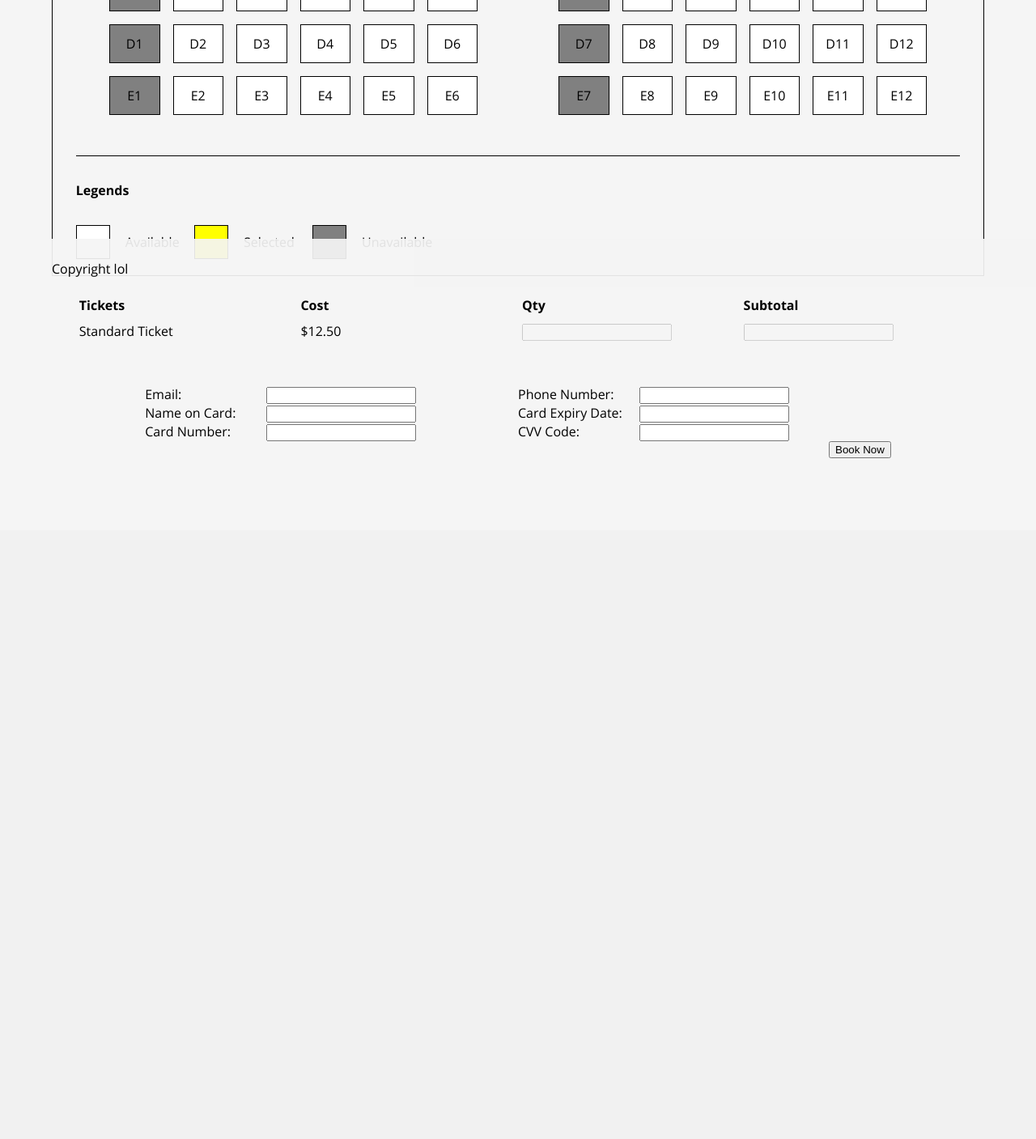
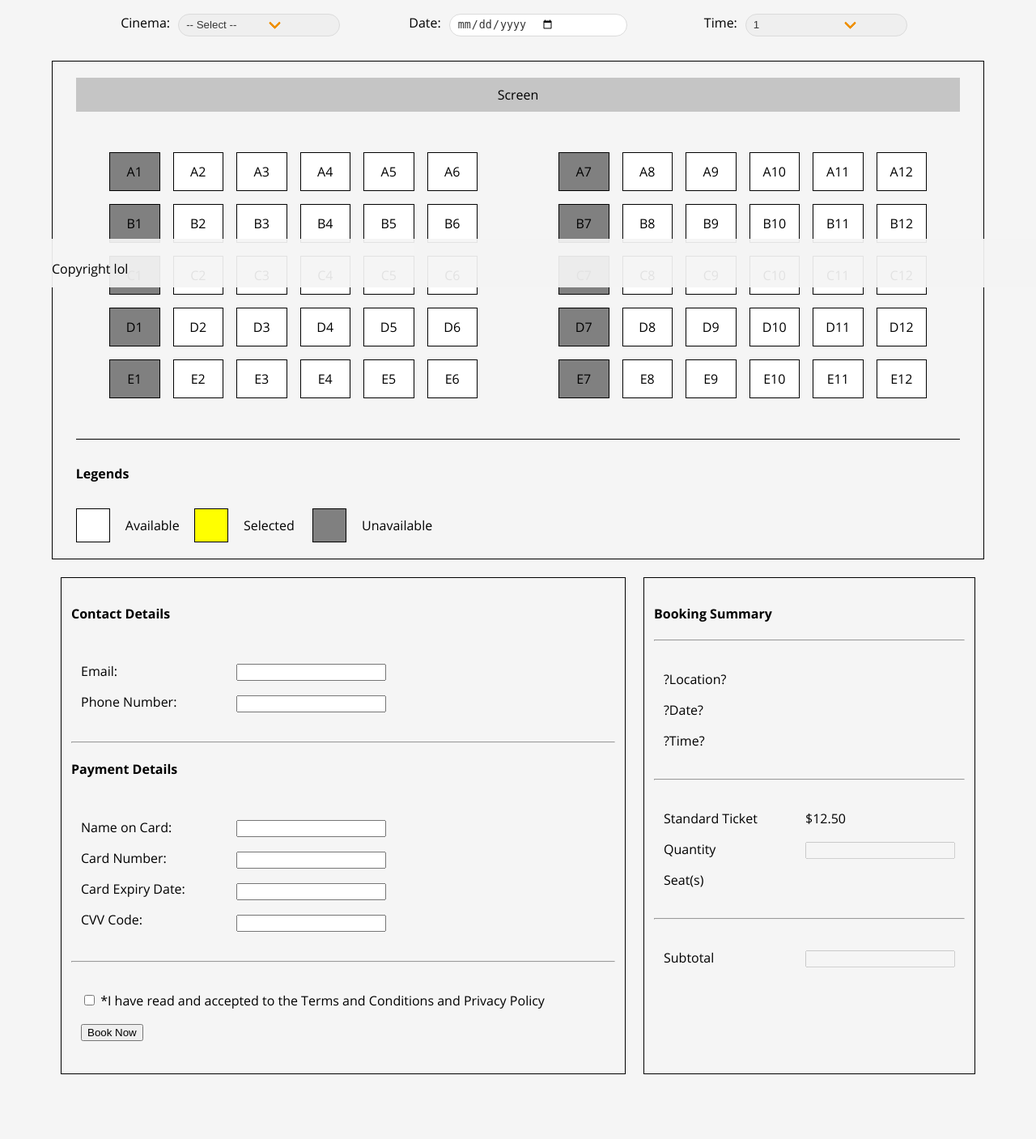
Before and after one commit to soraino/IM4717-HiewTangTheatre, a PHP site: page /seating.php in a window 1280 px wide. Shown: the part 445-1852 px from the top of the page at 81% size. Before the commit the page ends 1011 px from the top, so only its background shows below. Run offline with PHP 8.4, Linux system fonts and the light colour scheme; data that the repository does not hold is empty.

Commit message:
Updated seating page

```diff
--- a/css/seating.css
+++ b/css/seating.css
@@ -1,13 +1,14 @@
-#top select,
-#top input {
-    width: 145px;
-    height: 24px;
-    border-radius: 15px;
-    border: 1px solid black;
+#banner {
+    background-color: #363636;
+    height: 350px;
 }
 
 #top {
     margin: 30px 0;
+}
+
+label {
+    margin-right: 10px;
 }
 
 .outer-container {
@@ -118,3 +119,73 @@
 #payment input[type="submit"] {
     float: right;
 }
+
+.select_box,
+input[type="date"] {
+    display: inline-block;
+    max-width: 100%;
+    width: 100%;
+    position: relative;
+    vertical-align: top;
+}
+
+.select_box select:hover,
+input[type="date"]:hover {
+    border-color: #b5b5b5;
+}
+
+.select_box:hover::after {
+    border-color: #000;
+}
+
+.select_box:after {
+    right: 10em;
+    z-index: 4;
+    border: 3px solid #ef8f00;
+    border-radius: 2px;
+    border-right: 0;
+    border-top: 0;
+    content: " ";
+    display: block;
+    height: 0.5em;
+    margin-top: -0.4375em;
+    pointer-events: none;
+    position: absolute;
+    top: 47%;
+    transform: rotate(-45deg);
+    transform-origin: center;
+    width: 0.5em;
+    box-sizing: content-box;
+}
+.select_box select,
+input[type="date"] {
+    padding-right: calc(0.75em - 1px);
+    cursor: pointer;
+    display: block;
+    max-width: 100%;
+    width: 200px;
+    outline: 0;
+    color: #363636;
+    -moz-appearance: none;
+    -webkit-appearance: none;
+    align-items: center;
+    border: 1px solid #dbdbdb;
+    border-radius: 290486px;
+    box-shadow: none;
+    display: inline-flex;
+    justify-content: flex-start;
+    padding-bottom: calc(0.4em - 1px);
+    padding-left: calc(0.75em - 1px);
+    padding-top: calc(0.4em - 1px);
+    position: relative;
+    margin: 0;
+}
+
+.center {
+    display: flex;
+    justify-content: center;
+}
+
+#summary .outer-container {
+    margin: 0 auto;
+}
--- a/moviesView.php
+++ b/moviesView.php
@@ -109,7 +109,7 @@ if (isset($_GET['Sort'])) {
         <!-- Movies display -->
         <div id="movieView">
             <?php
-            $sql = "select A.*, B.PhotoUrl from MovieDetail A inner join Photo B on A.Id = B.MovieDetailId; " . $filter;
+            $sql = "select A.*, B.PhotoUrl from MovieDetail A inner join Photo B on A.Id = B.MovieDetailId " . $filter;
             $result = $db->query($sql);
             $numRows = $result->num_rows;
 
@@ -146,7 +146,7 @@ if (isset($_GET['Sort'])) {
                                     <div>
                                         <hr />
                                         <span class="float-left"><img src="assets/play.svg" alt="ticket" width="20px" height="20px" />&nbsp; Watch Trailer</span>
-                                        <a href="./booking.php?movie=<?php echo $movieList['Id'];?>" <?php echo time() > strtotime($movieList['ReleaseDate'])? '': 'hidden'; ?>><span class="float-right"><img src="assets/ticket-alt.svg" alt="ticket" width="32px" height="32px" />&nbsp; <p class="book-ticket">Book Ticket</p></span></a>
+                                        <a href="./booking.php?movie=<?php echo $movieList['Id']; ?>" <?php echo time() > strtotime($movieList['ReleaseDate']) ? '' : 'hidden'; ?>><span class="float-right"><img src="assets/ticket-alt.svg" alt="ticket" width="28px" />&nbsp; <p class="book-ticket">Book Ticket</p></span></a>
                                         <hr />
                                     </div>
                                 </div>
--- a/seating.php
+++ b/seating.php
@@ -18,11 +18,15 @@ if (mysqli_connect_errno()) {
 }
 
 $movieId = $_POST['movie'];
-echo $movieId;
+echo "movie ID: " . $movieId;
 
 $sql_theatre = "select distinct Location from Theatre";
 $result_theatre = $db->query($sql_theatre);
 $theatre = $result_theatre->fetch_assoc();
+
+$sql_movie = "select * from MovieDetail A join Photo B on A.Id = B.MovieDetailId where MovieDetailId = '" . $movieId . "'";
+$run_movie = $db->query($sql_movie);
+$result_movie = mysqli_fetch_assoc($run_movie);
 
 
 $alphabet = range('A', 'Z');
@@ -32,6 +36,7 @@ $alphabet = range('A', 'Z');
 <script>
     var ticketCount = 0;
     var subtotal = 0;
+    var seats = [];
 
     function seatSelector(id) {
         var selected = window.getComputedStyle(document.getElementById(id));
@@ -40,13 +45,17 @@ $alphabet = range('A', 'Z');
             document.getElementById(id).style.backgroundColor = "yellow";
             ticketCount += 1;
             subtotal = 12.5 * ticketCount;
+            seats.push(id);
         } else if (selected.backgroundColor === "rgb(255, 255, 0)") {
             document.getElementById(id).style.backgroundColor = "white";
             ticketCount -= 1;
             subtotal = 12.5 * ticketCount;
+            var index = seats.indexOf(id);
+            seats.splice(index, 1);
         }
         document.getElementById('qty').value = ticketCount;
-        document.getElementById('subtotal').value = subtotal;
+        document.getElementById('subtotal').value = '$ ' + subtotal;
+        document.getElementById('seats').innerHTML = seats.join(", ");
     }
 </script>
 
@@ -70,12 +79,16 @@ $alphabet = range('A', 'Z');
         </div>
     </nav>
     <!-- End of navigation bar -->
+    <div id="banner">
+        <img src="./assets/movie/banner/<?php echo $result_movie['PhotoUrl'] ?>.jpg" alt="<?php echo $result_banner['PhotoUrl'] ?>" width="100%" height="350px">
+    </div>
     <div class="container">
         <div id="top">
             <div class="row">
-                <div class="col">
+                <div class="center select_box">
                     <label>Cinema: </label>
                     <select name="cinema" id="cinema">
+                        <option disabled selected>-- Select --</option>
                         <?php
                         while ($theatre = $result_theatre->fetch_assoc()) {
                         ?>
@@ -85,11 +98,11 @@ $alphabet = range('A', 'Z');
                         ?>
                     </select>
                 </div>
-                <div class="col">
+                <div class="center">
                     <label>Date: </label>
                     <input type="date" id="date" name="date">
                 </div>
-                <div class="col">
+                <div class="center select_box">
                     <label>Time: </label>
                     <select name="time" id="time">
                         <option value="1">1</option>
@@ -159,43 +172,81 @@ $alphabet = range('A', 'Z');
                 </div>
             </div>
         </div>
-        <div id="tickets">
-            <div class="row tickets-header">
-                <p>Tickets</p>
-                <p>Cost</p>
-                <p>Qty</p>
+        <br>
+        <div id="summary">
+            <div class="row">
+                <div class="col size-7 outer-container">
+                    <h4>Contact Details</h4>
+                    <div class="row">
+                        <div class="col size-3">
+                            <p><label>Email: </label></p>
+                            <p><label>Phone Number: </label></p>
+                        </div>
+                        <div class="col">
+                            <p><input type="text" id="email" name="email" value=""></p>
+                            <p><input type="text" id="phone" name="phone" value=""></p>
+                        </div>
+                    </div>
+                    <hr>
+                    <h4>Payment Details</h4>
+                    <div class="row">
+                        <div class="col size-3">
+                            <p><label>Name on Card: </label></p>
+                            <p><label>Card Number: </label></p>
+                            <p><label>Card Expiry Date: </label></p>
+                            <p><label>CVV Code: </label></p>
+                        </div>
+                        <div class="col">
+                            <p><input type="text" id="card" name="card" value=""></p>
+                            <p><input type="text" id="cardNo" name="cardNo" value=""></p>
+                            <p><input type="text" id="expiry" name="expiry" value=""></p>
+                            <p><input type="text" id="cvv" name="cvv" value=""></p>
+                        </div>
+                    </div>
+                    <hr>
+                    <div class="row">
+                        <div class="col">
+                            <p><input type="checkbox"> *I have read and accepted to the Terms and Conditions and Privacy Policy</p>
+                            <p><input type="submit" value="Book Now"></p>
+                        </div>
+                    </div>
+                </div>
+                <div class="col size-4 outer-container">
+                    <h4>Booking Summary</h4>
+                    <hr>
+                    <div class="row">
+                        <div class="col">
+                            <p><?php echo $result_movie['Name'] ?></p>
+                            <p><?php echo $result_movie['Genre'] ?></p>
+                            <p>?Location?</p>
+                            <p>?Date?</p>
+                            <p>?Time?</p>
+                        </div>
+                    </div>
+                    <hr>
+                    <div class="row">
+                        <div class="col">
+                            <p>Standard Ticket</p>
+                            <p>Quantity</p>
+                            <p>Seat(s)</p>
+                        </div>
+                        <div class="col">
+                            <p>$12.50</p>
+                            <p><input id="qty" type="text" value="" disabled></p>
+                            <p id="seats"></p>
+                        </div>
+                    </div>
+                    <hr>
+                    <div class="row">
+                        <div class="col">
                             <p>Subtotal</p>
                         </div>
-            <div class="row tickets-item">
-                <p>Standard Ticket</p>
-                <p>$12.50</p>
-                <p><input id="qty" type="text" value="" disabled></p>
+                        <div class="col">
                             <p><input id="subtotal" type="text" value="" disabled></p>
                         </div>
                     </div>
-        <div id="payment">
-            <input hidden type="text" value="movie id">
-            <div id="payment-left">
-                <label>Email: </label>
-                <input type="text" id="email" value="">
-                <br>
-                <label>Name on Card: </label>
-                <input type="text" id="card" value="">
-                <br>
-                <label>Card Number: </label>
-                <input type="text" id="cardNo" value="">
                 </div>
-            <div>
-                <label>Phone Number: </label>
-                <input type="text" id="phone" value="">
-                <br>
-                <label>Card Expiry Date: </label>
-                <input type="text" id="expiry" value="">
-                <br>
-                <label>CVV Code: </label>
-                <input type="text" id="cvv" value="">
             </div>
-            <input type="submit" value="Book Now">
         </div>
     </div>
     <!-- End of container -->
```
Also changed, not shown: css/moviesView.css (+1 -14 lines). Lines whose indentation alone changed are shown as unchanged.
